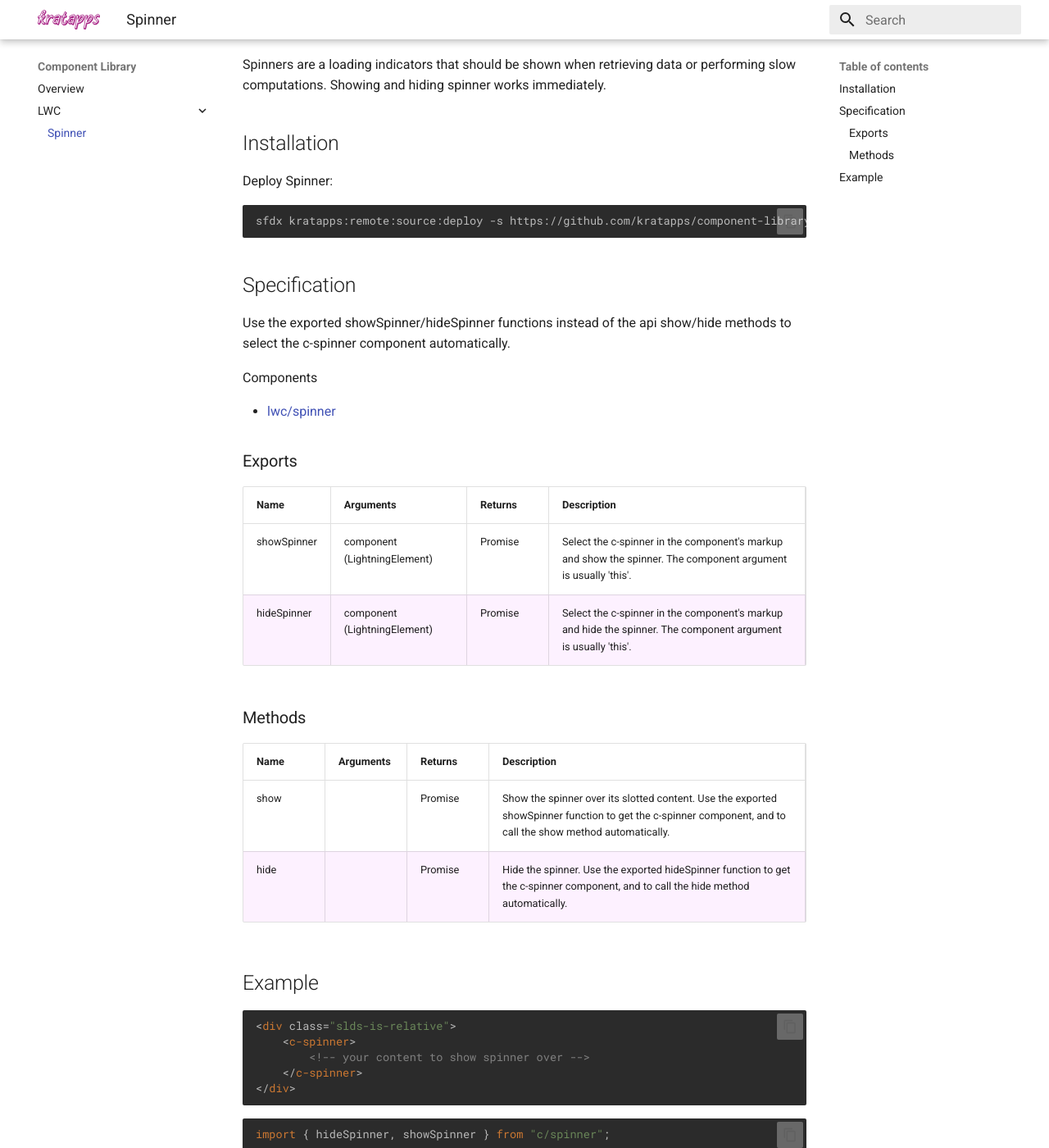
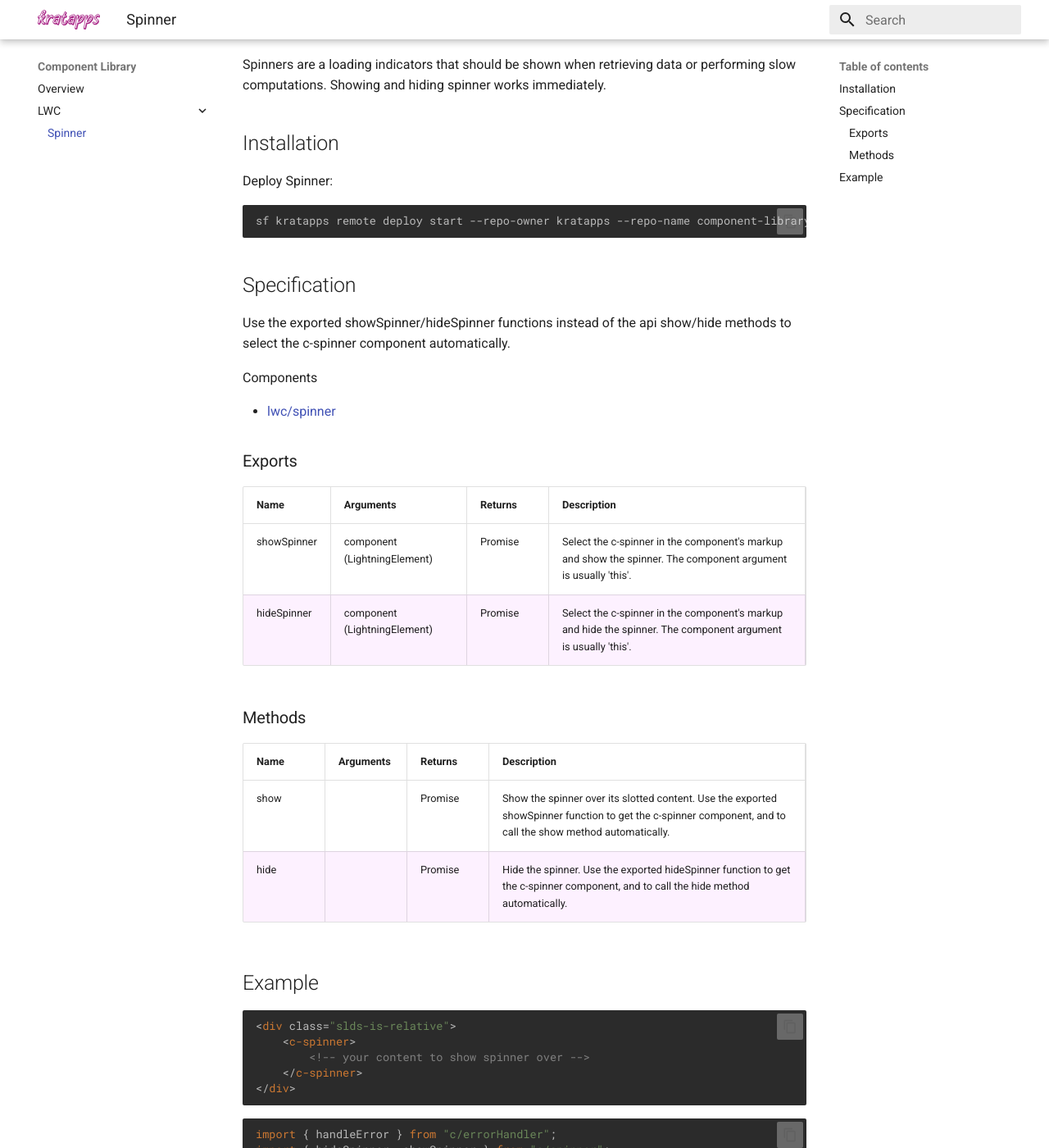
Before and after one commit to kratapps/kratapps-docs, an MkDocs documentation site: the page built from docs/component-library/spinner.md, in a window 1280 px wide and 1400 px high, scrolled down 290 px. Shown: the whole window at 82% size. Built offline with MkDocs 1.6.1 and Material for MkDocs 9.7.7, drawn with Linux system fonts in a browser that asks for light colours; some of the changed text lies outside the part shown; grey boxes are pictures that could not be loaded.

Commit message:
Update doc.

````diff
--- a/docs/component-library/spinner.md
+++ b/docs/component-library/spinner.md
@@ -12,7 +12,7 @@
 Deploy Spinner:
 
 ```text
-sfdx kratapps:remote:source:deploy -s https://github.com/kratapps/component-library -p src/main/default/lwc/spinner -u myOrg
+sf kratapps remote deploy start --repo-owner kratapps --repo-name component-library --source-dir src/library/lwc/spinner/ -o my-org
 ```
 
 ## Specification
@@ -22,7 +22,7 @@
 
 Components
 
--   [lwc/spinner](https://github.com/kratapps/component-library/blob/main/src/main/default/lwc/spinner)
+-   [lwc/spinner](https://github.com/kratapps/component-library/tree/main/src/library/lwc/spinner)
 
 ### Exports
 
@@ -49,13 +49,14 @@
 ```
 
 ```js
+import { handleError } from "c/errorHandler";
 import { hideSpinner, showSpinner } from "c/spinner";
 
 try {
     await showSpinner(this);
     // do what you need here
 } catch (e) {
-    // handle error
+    handleError(e, { element: this });
 } finally {
     await hideSpinner(this);
 }
````
